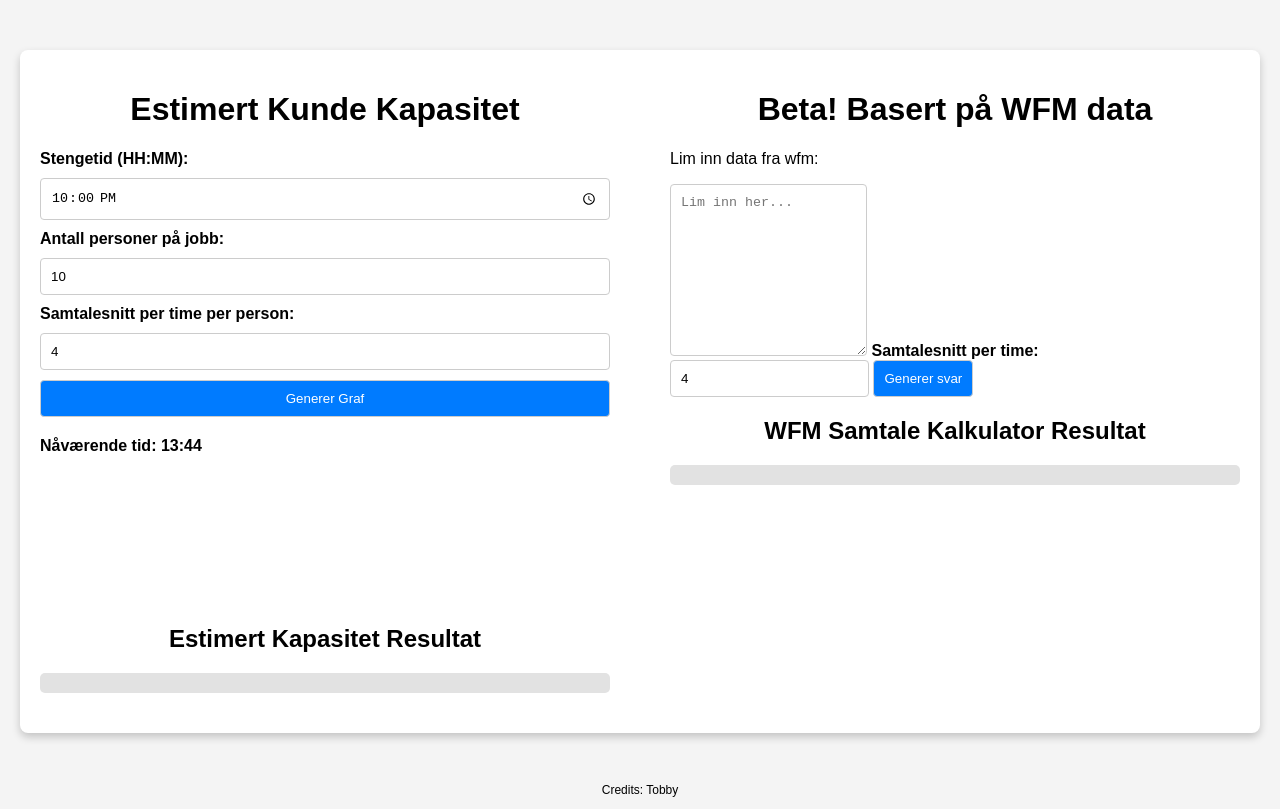
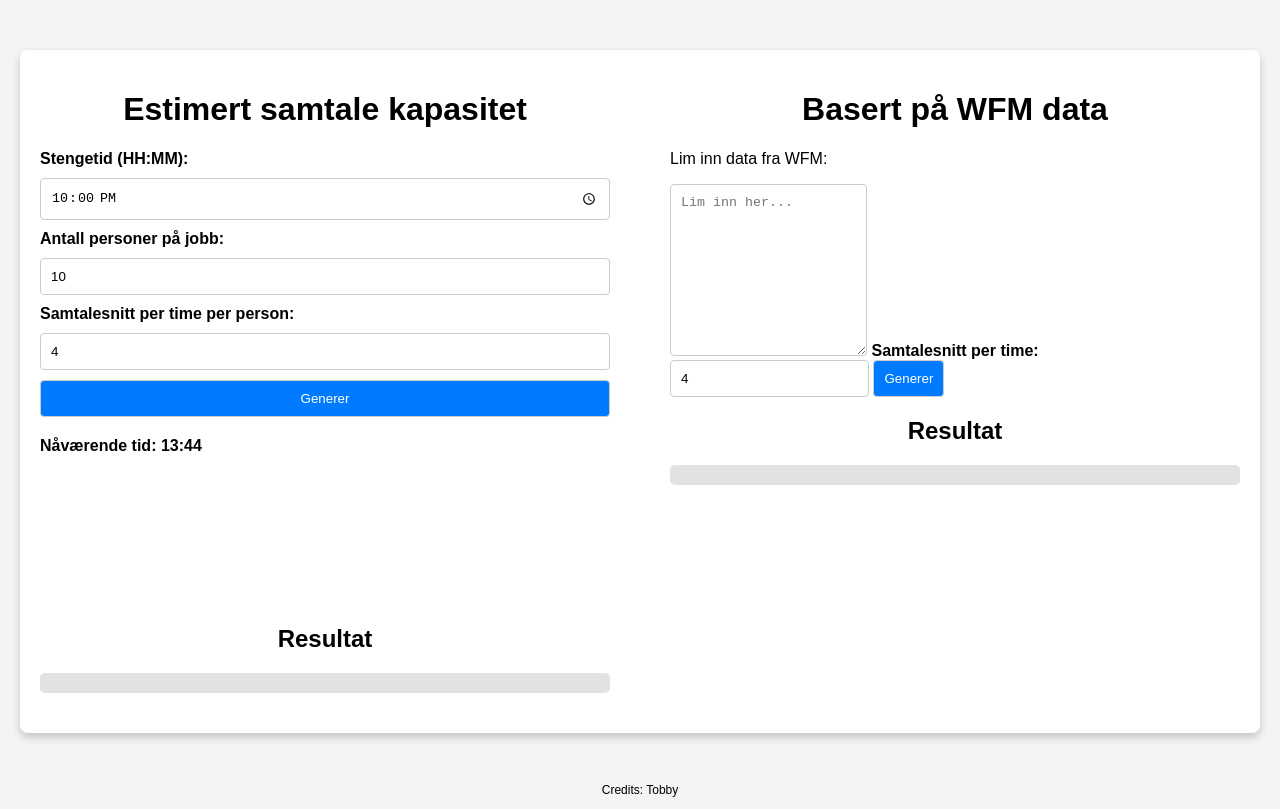
Before and after one commit to TobbyTravel/LYD, a plain HTML site: page index.html in a window 1280 px wide. Drawn offline with nearby package versions, Linux system fonts and the light colour scheme.

Commit message:
Spelling/language fix

```diff
--- a/index.html
+++ b/index.html
@@ -117,9 +117,9 @@
 <body>
 
     <div class="container">
-        <!-- Estimert Kunde Kapasitet Section -->
+        <!-- Estimert samtale kapasitet Section -->
         <div class="form-container">
-            <h1>Estimert Kunde Kapasitet</h1>
+            <h1>Estimert samtale kapasitet</h1>
             <form id="inputForm">
                 <label for="closingTime">Stengetid (HH:MM):</label>
                 <input type="time" id="closingTime" value="22:00" required>
@@ -130,14 +130,14 @@
                 <label for="customerRate">Samtalesnitt per time per person:</label>
                 <input type="number" id="customerRate" min="1" value="4" required>
 
-                <button type="submit">Generer Graf</button>
+                <button type="submit">Generer</button>
             </form>
             <div id="currentTime">Nåværende tid: </div>
             <canvas id="capacityGraph"></canvas>
 
             <!-- Estimert Kapasitet Output -->
             <div class="result-section">
-                <h2>Estimert Kapasitet Resultat</h2>
+                <h2>Resultat</h2>
                 <div id="estimertResult" class="result"></div>
             </div>
         </div>
@@ -147,19 +147,19 @@
 
         <!-- WFM Samtale Kalkulator Section -->
         <div class="form-container">
-            <h1>Beta! Basert på WFM data</h1>
-            <p>Lim inn data fra wfm:</p>
+            <h1>Basert på WFM data</h1>
+            <p>Lim inn data fra WFM:</p>
 
             <textarea id="inputData" rows="10" placeholder="Lim inn her..."></textarea>
 
             <label for="samtalesnitt">Samtalesnitt per time:</label>
             <input type="number" id="samtalesnitt" value="4">
 
-            <button onclick="parseData()">Generer svar</button>
+            <button onclick="parseData()">Generer</button>
 
             <!-- WFM Output -->
             <div class="result-section">
-                <h2>WFM Samtale Kalkulator Resultat</h2>
+                <h2>Resultat</h2>
                 <div id="wfmResult" class="result"></div>
             </div>
         </div>
@@ -223,7 +223,7 @@
                     labels,
                     datasets: [
                         {
-                            label: "Estimert Kunde Kapasitet",
+                            label: "Estimert Kapasitet",
                             data,
                             borderColor: "rgba(75, 192, 192, 1)",
                             backgroundColor: "rgba(75, 192, 192, 0.2)",
@@ -234,7 +234,7 @@
             });
 
             // Display results
-            document.getElementById("estimertResult").innerHTML = `Tid til stengning: ${timeUntilClose.toFixed(1)} timer<br>Aktuell kapasitet: ${capacityData[0]?.capacity || 0} kunder`;
+            document.getElementById("estimertResult").innerHTML = `Tid til stengt: ${timeUntilClose.toFixed(1)} timer<br>Gjenværende samtale kapasitet før stengetid:: ${capacityData[0]?.capacity || 0} kunder`;
         });
 
         // WFM Samtale Kalkulator Logic
```
